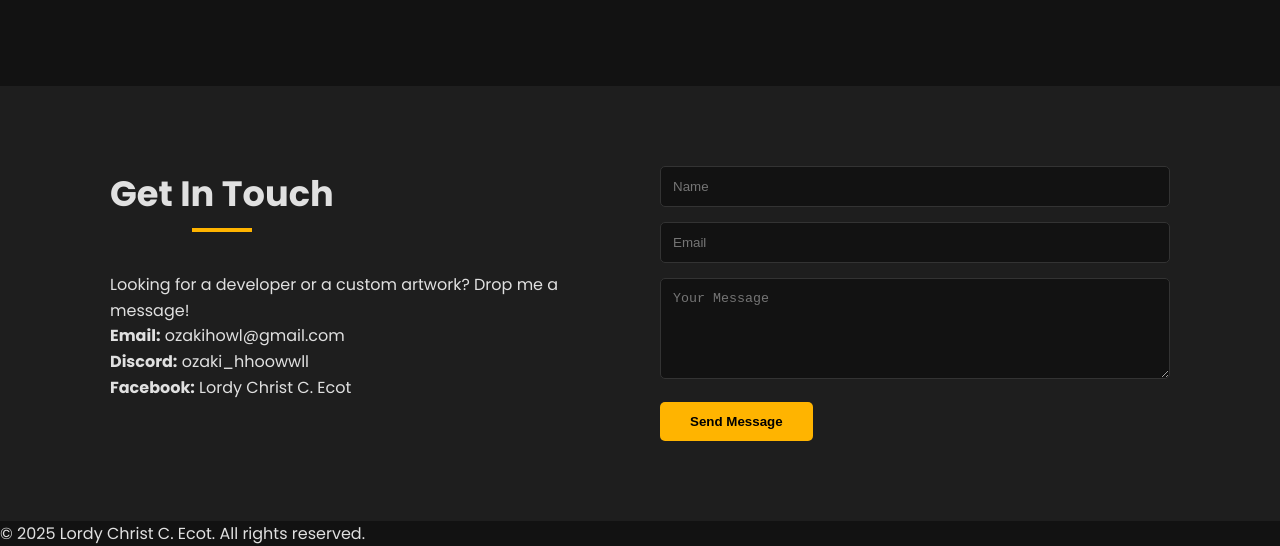
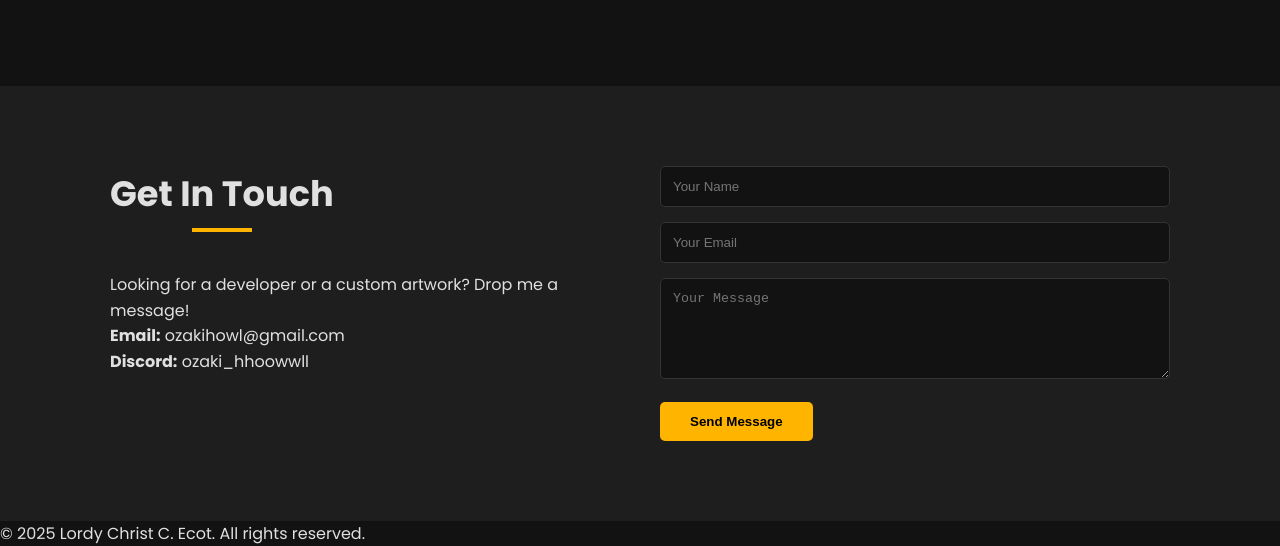
Before and after one commit to Ozaki-howl/My-portfolio, a plain HTML site: page index.html in a window 1280 px wide. Shown: the part 2408-2954 px from the top of the page. Drawn offline with Linux system fonts and the light colour scheme.

Commit message:
Update contact details and input placeholders
Removed Facebook contact information and updated input placeholders.

```diff
--- a/index.html
+++ b/index.html
@@ -120,12 +120,11 @@
         <div class="contact-details">
           <p><strong>Email:</strong> ozakihowl@gmail.com</p>
           <p><strong>Discord:</strong> ozaki_hhoowwll</p>
-          <p><strong>Facebook:</strong> Lordy Christ C. Ecot</p>
         </div>
       </div>
       <form class="contact-form" action="https://formspree.io/f/meelebay" method="POST">
-        <input type="text" name="name" placeholder="Name" required>
-        <input type="email" name="email" placeholder="Email" required>
+        <input type="text" name="name" placeholder="Your Name" required>
+        <input type="email" name="email" placeholder="Your Email" required>
         <textarea name="message" rows="5" placeholder="Your Message" required></textarea>
         <button type="submit" class="btn">Send Message</button>
       </form>
```
